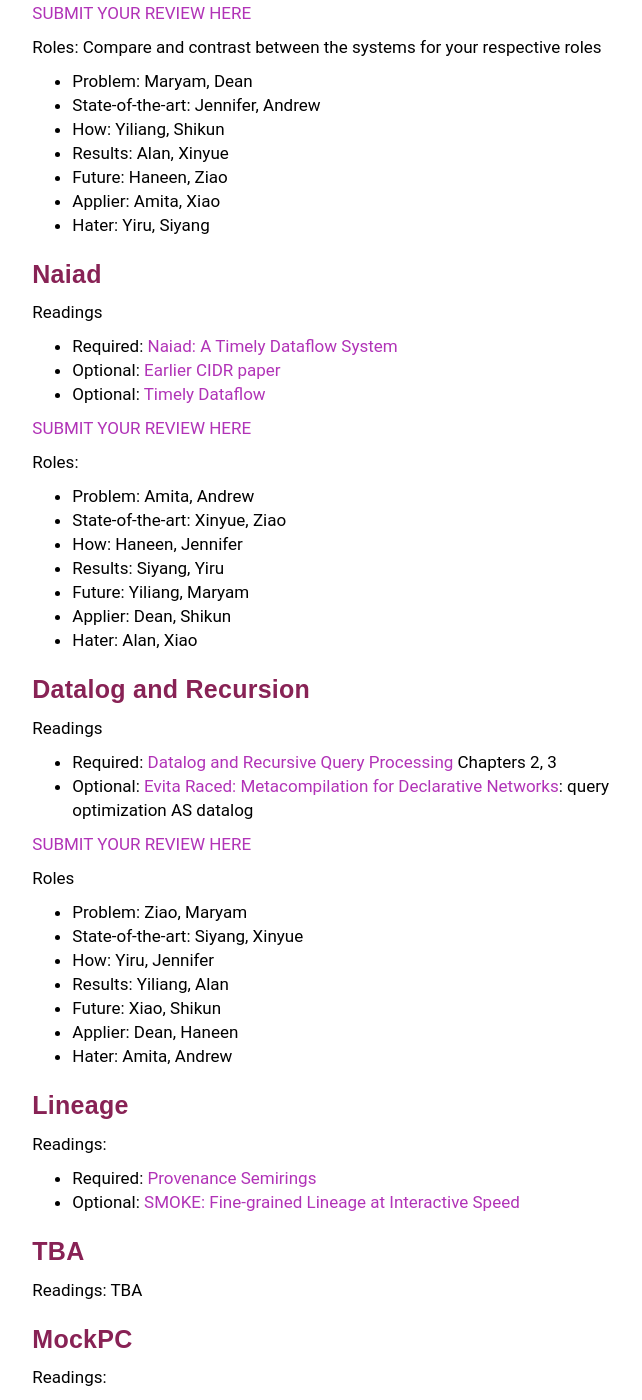
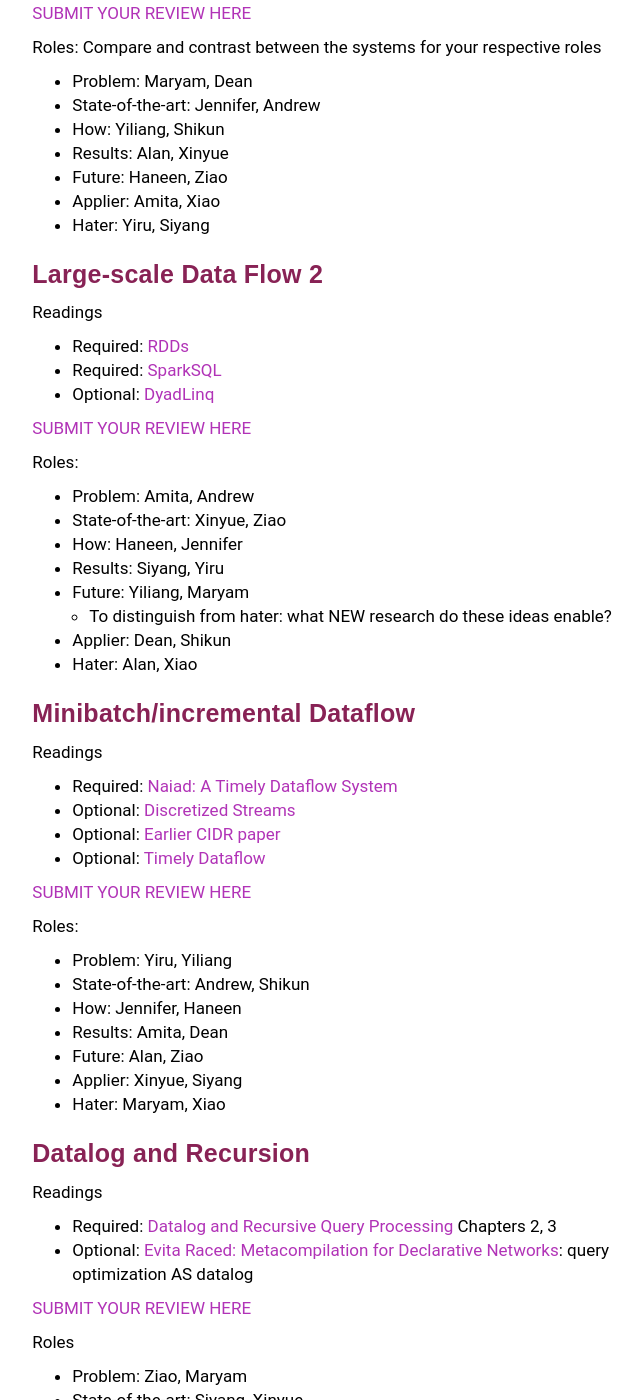
Before and after one commit to wzao1515/w6113.github.io, a Jekyll site: the page built from reviews.md, in a window 1280 px wide and 1400 px high, scrolled down 6018 px. Shown: the whole window, without its empty margins (292-934 px from the left). Built offline with Jekyll 4.4.1, drawn with Linux system fonts in a browser that asks for light colours; our own code applies the rules of GitHub Pages for plain Markdown files; some of the changed text lies outside the part shown.

Commit message:
updated website

```diff
--- a/reviews.md
+++ b/reviews.md
@@ -282,14 +282,14 @@ Roles: Compare and contrast between the systems for your respective roles
 * Hater:  Yiru, Siyang
 
 
-<a name='lec15' />
-### Naiad
+<a name='lec14' />
+### Large-scale Data Flow 2
 
 Readings
 
-* Required: [Naiad: A Timely Dataflow System](https://www.microsoft.com/en-us/research/wp-content/uploads/2013/11/naiad_sosp2013.pdf)
-* Optional: [Earlier CIDR paper](https://www.microsoft.com/en-us/research/wp-content/uploads/2013/01/differentialdataflow.pdf)
-* Optional: [Timely Dataflow](https://github.com/TimelyDataflow/timely-dataflow)
+* Required: [RDDs](https://sfu-db.github.io/dbsystems/Papers/nsdi12-final138.pdf)
+* Required: [SparkSQL](https://sfu-db.github.io/dbsystems/Papers/SparkSQLSigmod2015.pdf)
+* Optional: [DyadLinq](http://michaelisard.com/pubs/sigmod09.pdf)
 
 [SUBMIT YOUR REVIEW HERE](https://goo.gl/forms/ymmD3tIBTWpQO7ME2)
 
@@ -300,10 +300,36 @@ Roles:
 * How:  Haneen, Jennifer
 * Results:  Siyang, Yiru
 * Future:  Yiliang, Maryam
+  * To distinguish from hater: what NEW research do these ideas enable?
 * Applier:  Dean, Shikun
 * Hater:  Alan, Xiao
 
+
+
 <a name='lec16' />
+### Minibatch/incremental Dataflow
+
+Readings
+
+* Required: [Naiad: A Timely Dataflow System](https://www.microsoft.com/en-us/research/wp-content/uploads/2013/11/naiad_sosp2013.pdf)
+* Optional: [Discretized Streams](https://people.csail.mit.edu/matei/papers/2013/sosp_spark_streaming.pdf)
+* Optional: [Earlier CIDR paper](https://www.microsoft.com/en-us/research/wp-content/uploads/2013/01/differentialdataflow.pdf)
+* Optional: [Timely Dataflow](https://github.com/TimelyDataflow/timely-dataflow)
+
+[SUBMIT YOUR REVIEW HERE](https://goo.gl/forms/ymmD3tIBTWpQO7ME2)
+
+Roles:
+
+* Problem:  Yiru, Yiliang
+* State-of-the-art:  Andrew, Shikun
+* How:  Jennifer, Haneen
+* Results:  Amita, Dean
+* Future:  Alan, Ziao
+* Applier:  Xinyue, Siyang
+* Hater:  Maryam, Xiao
+
+<a name='lec17' />
+<a name='lec18' />
 ### Datalog and Recursion
 
 Readings
@@ -324,8 +350,7 @@ Roles
 * Hater:  Amita, Andrew
 
 
-<a name='lec17' />
-<a name='lec18' />
+<a name='lec19' />
 ### Lineage
 
 Readings:
@@ -333,11 +358,19 @@ Readings:
 * Required: [Provenance Semirings](http://users.ics.forth.gr/~gregkar/publications/pods2007.pdf)
 * Optional: [SMOKE: Fine-grained Lineage at Interactive Speed](http://www.vldb.org/pvldb/vol11/p719-psallidas.pdf)
 
+[SUBMIT YOUR REVIEW HERE](https://goo.gl/forms/ymmD3tIBTWpQO7ME2)
 
-<a name='lec19' />
-### TBA
+Roles
 
-Readings: TBA
+* Problem:  Xiao, Maryam
+* State-of-the-art:  Andrew, Xinyue
+* How:  Shikun, Jennifer
+* Results:  Alan, Dean
+* Future:  Siyang, Yiru
+* Applier:  Haneen, Amita
+* Hater:  Ziao, Yiliang
+
+
 
 <a name='lec20' />
 <a name='lec21' />
```
Also changed, not shown: _data/schedule.csv (+4 -4 lines).
